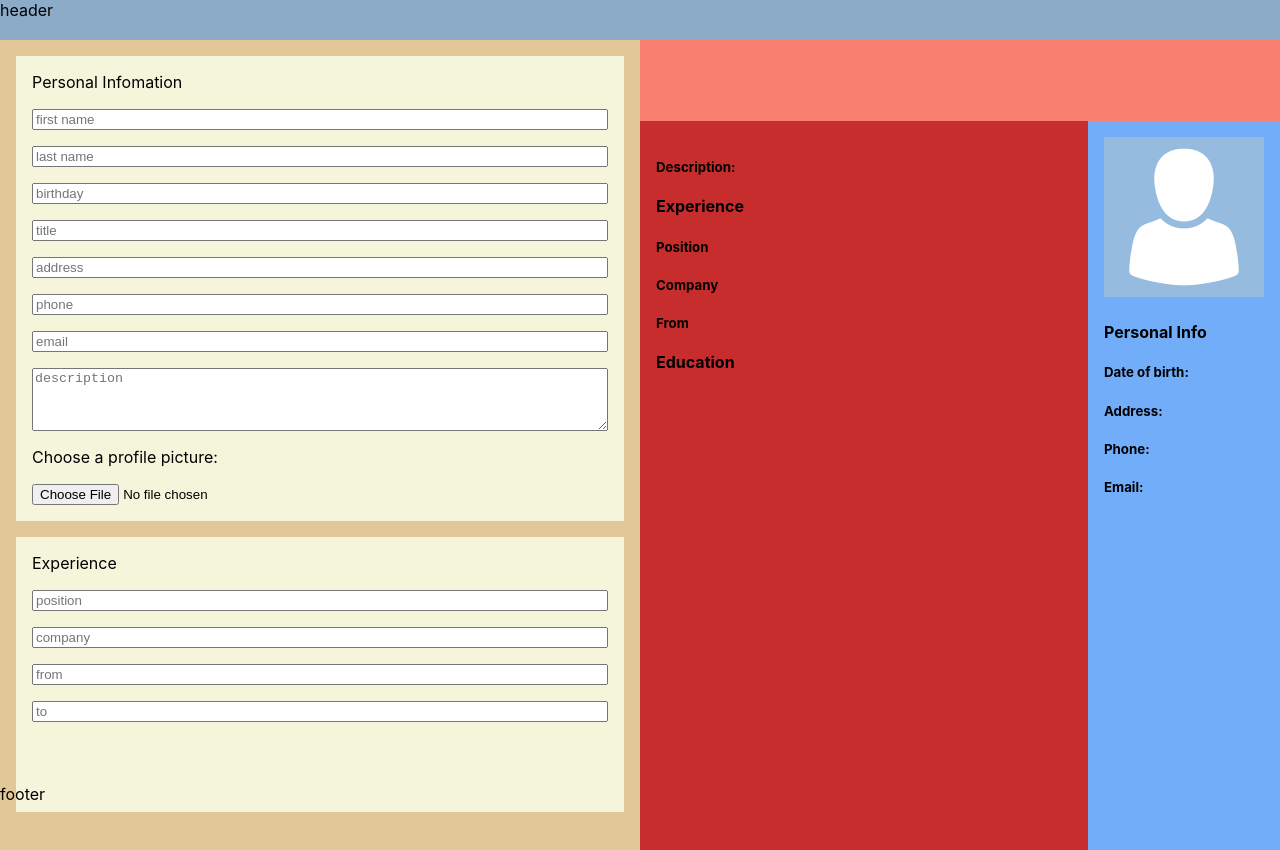
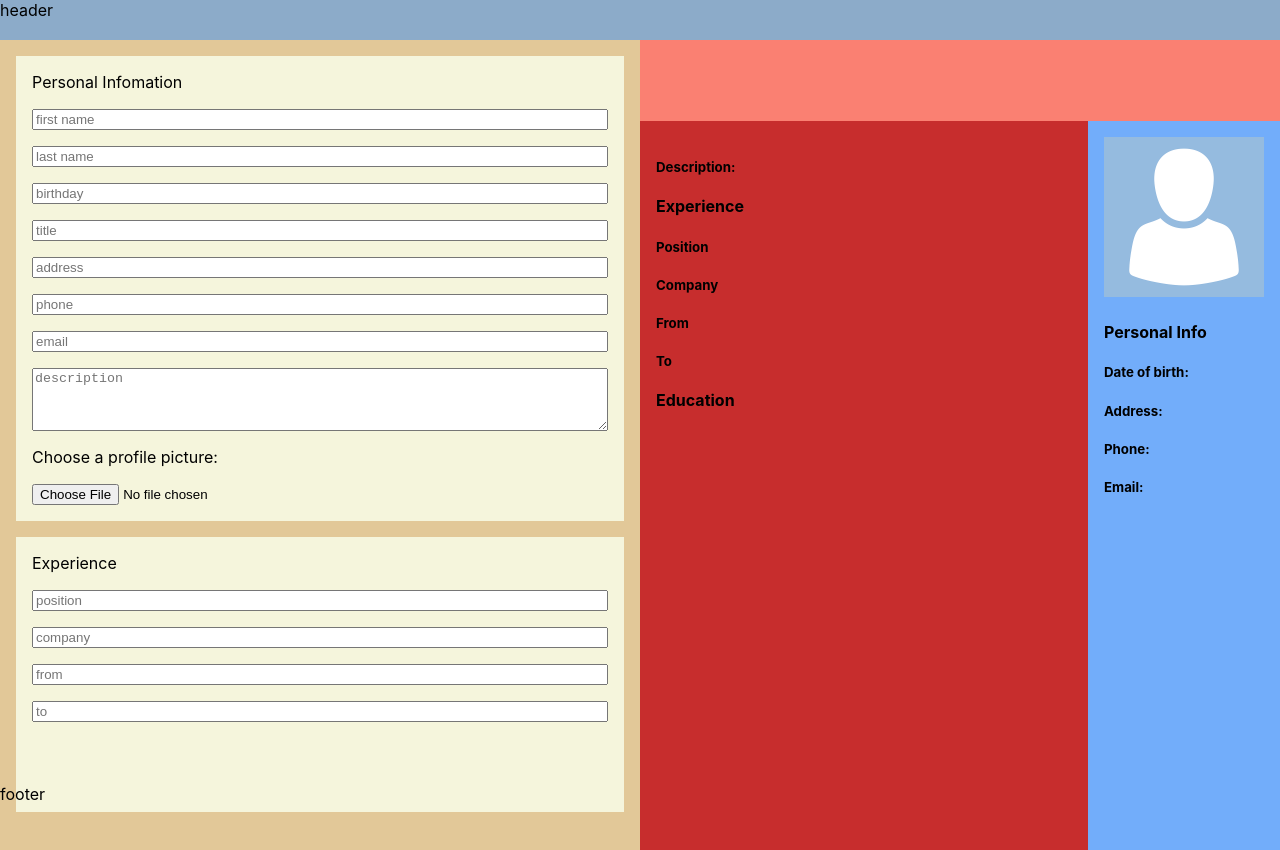
Before and after one commit to erynder-z/cv-creator, a React (Create React App) app: page / in a window 1280 px wide. Built offline with nearby package versions, Linux system fonts and the light colour scheme.

Commit message:
Add preview company end

```diff
--- a/src/components/Preview.js
+++ b/src/components/Preview.js
@@ -50,6 +50,8 @@ export class Preview extends Component {
                     <h5>Company</h5>
                     {<div className="title-preview">{experience.company}</div>}
                     <h5>From</h5>
+                    {<div className="title-preview">{experience.to}</div>}
+                    <h5>To</h5>
                     {<div className="title-preview">{experience.from}</div>}
                     <h4>Education</h4>
                 </div>
```
